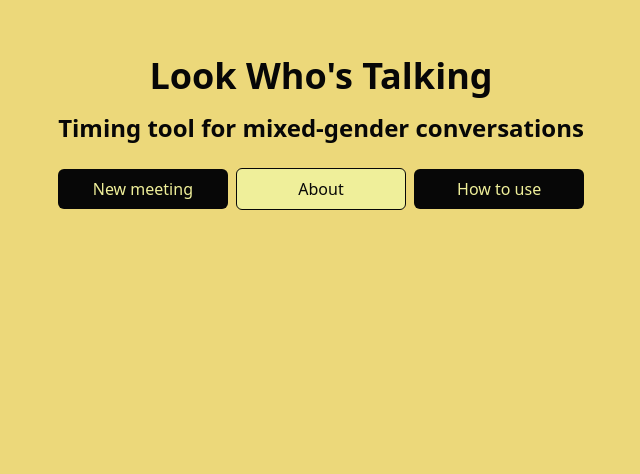
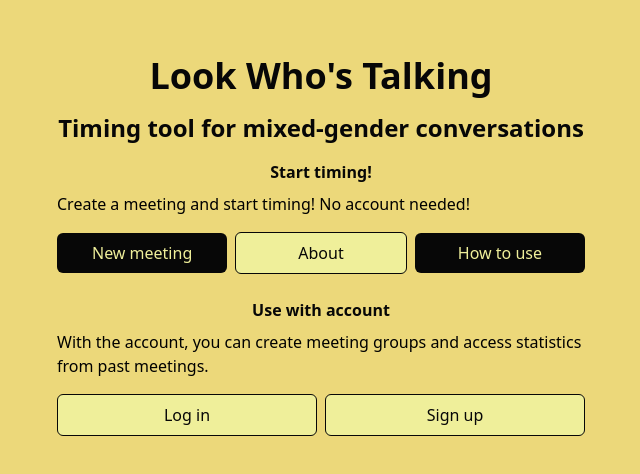
Before and after one commit to YlvaKodar/look-who-s-talking-next, a Next.js app: page / in a window 1280 px wide. Shown: the top 474 px of the page, without its empty margins (319-959 px from the left). Built offline with nearby package versions, Linux system fonts and the light colour scheme.

Commit message:
Login/signin buttons on startpage

```diff
--- /dev/null
+++ b/src/app/(app)/layout.tsx
@@ -0,0 +1,23 @@
+import { PageContainer } from "@/ui/Containers";
+export default function PublicLayout({
+                                         children,
+                                     }: {
+    children: React.ReactNode;
+}) {
+    return (
+        <div className="min-h-screen flex flex-col">
+
+            <header className="p-4 text-center border-b border-foreground/10">
+                 Temp header
+            </header>
+            <main className="flex-1 items-center">
+                <PageContainer>
+                    {children}
+                </PageContainer>
+            </main>
+            <footer className="p-4 text-center text-sm text-foreground/60">
+                © 2026 Temp footer
+            </footer>
+        </div>
+    );
+}
--- a/src/components/start/StartView.tsx
+++ b/src/components/start/StartView.tsx
@@ -1,5 +1,5 @@
 "use client"
-import { H1, H3 } from "@/components/ui/Headings";
+import { H1, H3, H4 } from "@/components/ui/Headings";
 import { CommonButton } from "@/ui/Buttons";
 import { ButtonContainer } from "@/ui/Containers";
 import { useRouter } from "next/navigation";
@@ -8,19 +8,28 @@ import { StartText } from "@/constants/constants";
 export default function StartView() {
     const router = useRouter();
 
-    const handeNewMeeting = async () => {
-        router.push("/setup");
-    }
-
     return (
         <div>
             <H1>{StartText.heading}</H1>
             <H3>{StartText.about}</H3>
-            <ButtonContainer>
-                <CommonButton id="new-meeting-btn" variant="primary" onClick={handeNewMeeting} >New meeting</CommonButton>
-                <CommonButton id="about-btn" variant="secondary">About</CommonButton>
-                <CommonButton id="how-to-use-btn" variant="primary">How to use</CommonButton>
-            </ButtonContainer>
+            <div>
+                <H4>{StartText.useWithoutLoginHeading}</H4>
+                <p>{StartText.useWithoutLoginText}</p>
+                <ButtonContainer>
+                    <CommonButton variant="primary" onClick={() => router.push("/setup")}>{StartText.newMeetingButton}</CommonButton>
+                    <CommonButton variant="secondary">{StartText.aboutButton}</CommonButton>
+                    <CommonButton variant="primary">{StartText.howToUseButton}</CommonButton>
+                </ButtonContainer>
+            </div>
+
+            <div>
+                <H4>{StartText.useWithAccountHeading}</H4>
+                <p>{StartText.useWithAccountText}</p>
+                <ButtonContainer>
+                    <CommonButton variant="secondary" onClick={() =>  router.push("/login")}>{StartText.loginButton}</CommonButton>
+                    <CommonButton variant="secondary" onClick={() => router.push("/signin")} >{StartText.signupButton}</CommonButton>
+                </ButtonContainer>
+            </div>
         </div>
     );
 }
--- a/src/constants/constants.ts
+++ b/src/constants/constants.ts
@@ -127,6 +127,7 @@ export const Genders = {
         men: 'Man speaking',
     }
 }
+
 export const StatsText = {
     heading: 'Meeting statistics',
     totalStatementCount: 'Total statement count: ',
@@ -166,6 +167,15 @@ export const SetupText = {
 export const StartText = {
     heading: "Look Who's Talking",
     about: "Timing tool for mixed-gender conversations",
+    useWithoutLoginHeading: "Start timing!",
+    useWithoutLoginText: "Create a meeting and start timing! No account needed!",
+    newMeetingButton: "New meeting",
+    howToUseButton: "How to use",
+    aboutButton: "About",
+    loginButton: "Log in",
+    signupButton: "Sign up",
+    useWithAccountHeading: "Use with account",
+    useWithAccountText: "With the account, you can create meeting groups and access statistics from past meetings.",
 }
 export const Validation = {
     meetingTitle: "Your meeting wants a title! Enter 3 to 30 characters.",
```
